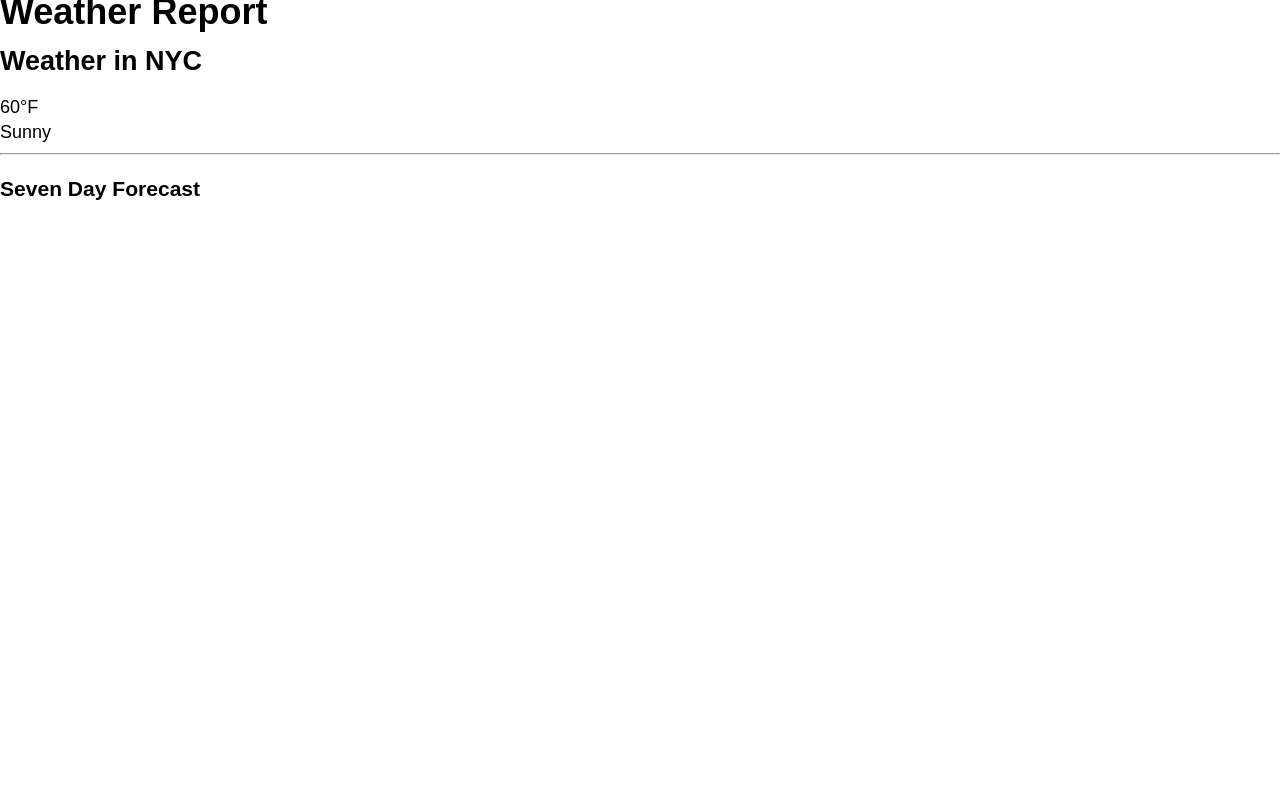
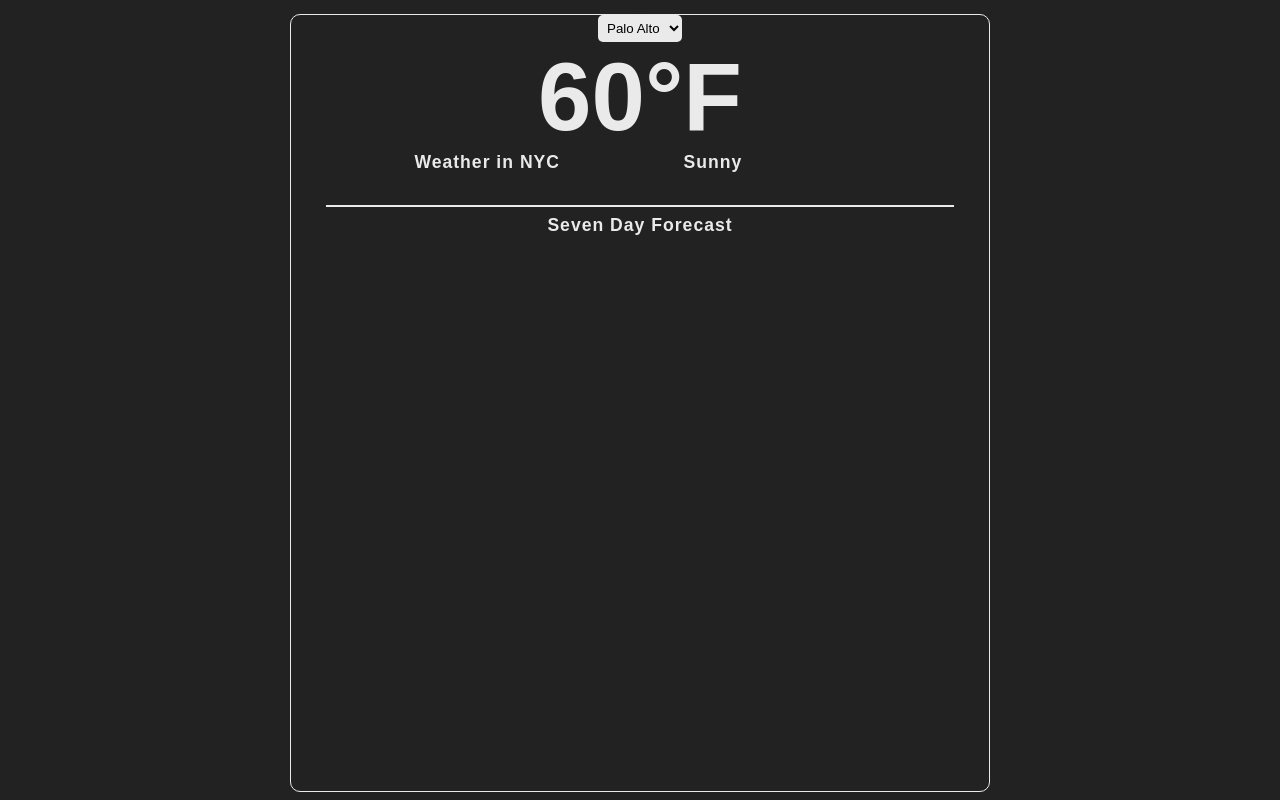
Before and after one commit to beahowel117/RestofWorld, a plain HTML site: page index.html in a window 1280 px wide. Drawn offline with Linux system fonts and the light colour scheme.

Commit message:
Part 2 finished

```diff
--- a/index.html
+++ b/index.html
@@ -5,33 +5,48 @@
 	<title>Part 1</title>
 	<meta name="description" content="">
 	<meta name="viewport" content="width=device-width,user-scalable=no,initial-scale=1">
-	<style>
-		html,
-		body {
-			margin:  0;
-			padding: 0px;
-			color: black;
-			background-color: white;
-			font-family: Arial, "Helvetica Neue", Helvetica, sans-serif;
-			font-size:   18px;
-			line-height: 1.36em;
-		}
-    </style>
+	<link rel="stylesheet" href="style.css" />
   <script src="./weather.js"></script>
+	<script src="https://restofworld.org/wp-content/projects/code/exercise/data/weather.js"></script>
 </head>
 <body>
-    <h1>Weather Report</h1>
+	<div id="app" class="lightmode"></div>
+	<main>
+	<!--The SELECT element.-->
+		<!-- <script>
+			fetch("https://restofworld.org/wp-content/projects/code/exercise/data/weather.js")
+				.then(res =>res.json())
+				.then(data =>{
+					console.log(data)
+				})
+		</script> -->
+	<container>
+		<div class="item-input-wrap">
+		<div class="input input-dropdown">
+		<select id="generate" name="locality">
+			<option value="PA">Palo Alto</option>
+		</select>
+		</div>
+		</div>
+	</container>
+
 	<div id="content">
-    <div id="current"></div>
-    <h2 class="city">Weather in NYC</h2>
+
+    <section id="current" class="current">
+    	<div class="city">Weather in NYC</div>
       <div class="temp">60°F</div>
       <div class="condition">Sunny</div>
+		</section>
     <hr>
-		<div id="forecast">
-      <h3 class="dailyForeCase_title">Seven Day Forecast</h3>
+		<section id="forecast">
+      <h3 class="dailyForeCast_title">Seven Day Forecast</h3>
 			<!-- Current weekly forecast for Palo Alto -->
-      <div id="dailyForcast_contents" class="dailyForcase_contents"></div>
-		</div>
+      <div id="dailyForecast_contents" class="dailyForecast_contents">
+			</div>
+		</section>
 	</div>
+</main>
 </body>
+
+
 </html>
--- /dev/null
+++ b/style.css
@@ -0,0 +1,135 @@
+* {
+  margin: 0;
+  padding: 0;
+  box-sizing: border-box;
+}
+
+html {
+  background-color: #222;
+  font-size: 16px;
+  font-family:  "Josefin Sans", sans-serif;
+  font-weight: bold;
+  letter-spacing: 1px;
+  color: #eaeaea;
+}
+
+body {
+  width: 100%;
+  min-height: 100vh;
+  display: flex;
+  justify-content: center;
+  align-items: center;
+  flex-direction: column;
+  padding: 0.5rem;
+}
+
+main {
+  width: 100%;
+  max-width: 700px;
+  max-height: 1050px;
+  display: flex;
+  flex-direction: column;
+  flex-grow: 1;
+  color: #eaeaea;
+  background-color: #222;
+  border: 1px solid;
+  border-radius: 10px;
+}
+
+img {
+  display: block;
+}
+
+hr{
+  width: 90%;
+  margin: auto;
+  border: 1px solid #eaeaea;
+}
+
+h1 {
+  text-align: center;
+}
+
+.current {
+  width: 100%;
+  font-size: 1.1rem;
+  margin: auto auto 2rem;
+  display: grid;
+}
+
+.city {
+  display: flex;
+  justify-content: center;
+}
+
+.temp {
+  display: flex;
+  justify-content: center;
+  grid-row: 1 / span 3;
+  grid-column: 1 / span 2;
+  font-size: 6rem;
+  letter-spacing: 0;
+  position: relative;
+}
+
+/* #forecast {
+
+
+} */
+.dailyForeCast_title {
+  font-size: 1.1rem;
+  text-align: center;
+  margin-top: 0.5rem;
+}
+
+.dailyForecast_contents {
+  flex-grow: 1;
+  justify-content: space-evenly;
+  color: #eaeaea;
+  padding: 0.5rem 0;
+
+}
+
+container {
+  display: flex;
+  justify-content: center;
+}
+
+#generate {
+  border: none;
+  outline: none;
+  padding: .3rem;
+  border-radius: 5px;
+  background-color: #eaeaea;
+  color: black
+}
+
+.lightmode h1 {
+  font-family: "Josefin Sans", sans-serif;
+  text-align: right;
+  color: black;
+  font-size: 32px;
+  font-weight: 700;
+}
+
+.lightmode {
+  font-family: "Josefin Sans", sans-serif;
+  border-style: solid;
+  border-radius: 30px;
+  border-color: #222;
+}
+
+.darkmode h1 {
+  font-family: "Josefin Sans", sans-serif;
+  text-align: right;
+  color: #fff;
+  font-size: 32px;
+  font-weight: 700;
+}
+
+.darkmode {
+  font-family: "Josefin Sans", sans-serif;
+  border-style: solid;
+  border-radius: 30px;
+  border-color: #eaeaea;
+}
--- a/weather.js
+++ b/weather.js
@@ -1,31 +1,9 @@
-/**
- *
-
-         <script>
-     function fetchWeather(data){
-       let text = '';
-       let len = data.length;
-       for(let i = 0; i < len; i++){
-         cities = data[i];
-         text += '<p><img src= "'
-       }
-       document.getElementById('cities').innerHTML = text;
-     }
-
-  </script>
- */
-// let weather = {
-//   fetchWeather: function(){
-//     fetch("https://restofworld.org/wp-content/projects/code/exercise/data/weather.js").then((res) => res.json())
-//     .then((data) => console.log(data))
-//   }
-// }
 
 function weatherJsonpCallback(data){
   const name = data.cities[9].geoloc.city
   const { temp, condition } = data.cities[9].current[0]
   const { weekly } = data.cities[9]
- console.log(weekly)
+
 document.querySelector(".city").innerText = `Weather in ${name}`
 //document.querySelector(".city").innerText = "Weather in" + name;
 document.querySelector(".temp").innerText = `${temp}°F`
@@ -35,12 +13,15 @@ document.querySelector(".condition").innerText = `${condition}`
  for(let i = 1; i <= 7; i++){
    let day = weekly[i];
  // Create a new element to hold each day's data in the DOM:
-   const dayContainer = document.createElement('div')
+   const dayContainer = document.getElementById("dailyForecast_contents")
    //set day
    const dayName = day.day
    const nameElem = document.createElement('div')
    nameElem.innerText = dayName
    dayContainer.appendChild(nameElem)
+   nameElem.classList.add("forecastDay")
+   let text = document.createTextNode("")
+   nameElem.appendChild(text)
    //set temp
    const dayHigh = day.high
    const highElem = document.createElement('div')
@@ -52,11 +33,50 @@ document.querySelector(".condition").innerText = `${condition}`
    descElem.innerText = `${dayDesc}`
    dayContainer.appendChild(descElem)
    //add to DOM
-   document.body.appendChild(dayContainer)
+  // document.body.appendChild(dayContainer)
+  dayContainer.appendChild(nameElem)
  }
 
+ //had a difficult time with the JSONP it was taking too much time to understand fully...i get all cities in console when click drop down, just not sure why they aren't displaying...I can't get functions inside the main function to work and not able to get the data outside the callback function
+ let cities = data.cities
+ for(let i = 0; i < cities.length; i++){
+   let city = cities[i]
+   document.getElementById('generate').onclick = function() {
+    var values = cities;
+
+    var select = document.createElement("select");
+    select.name = "cities";
+    select.id = "cities"
+
+    for (const val of values)
+    {
+        var option = document.createElement("option");
+        option.value = val;
+        option.text = val.geoloc.city
+        select.appendChild(option);
+    }
+
+    var label = document.createElement("label");
+    label.innerHTML = "Choose your city: "
+    label.htmlFor = "cities";
+
+    document.getElementById("container").appendChild(label).appendChild(select);
+    }
+    let time =  cities[i].hourly[i]
+    let mode = document.getElementById("app");
+    console.log(time)
+    for(let t of time){
+        if(t.ampm === 'pm'){
+          mode.classList.add("darkmode").remove("lightmode");
+        }else{
+          mode.classList.remove("darkmode").add("lightmode");
+        }
+    }
+ }
 
 };
+
+
 
 var script = document.createElement('script')
 script.type = "text/javascript"
@@ -64,3 +84,8 @@ script.src = "https://restofworld.org/wp-content/projects/code/exercise/data/wea
 
 document.getElementsByTagName('head')[0].appendChild(script);
 // or document.head.appendChild(script) in modern browsers
+
+
+
+
+//axios.get("https://restofworld.org/wp-content/projects/code/exercise/data/weather.js").then()
```
